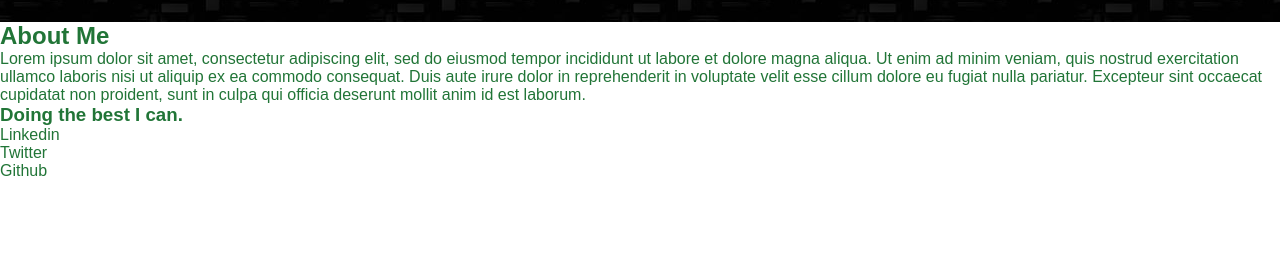
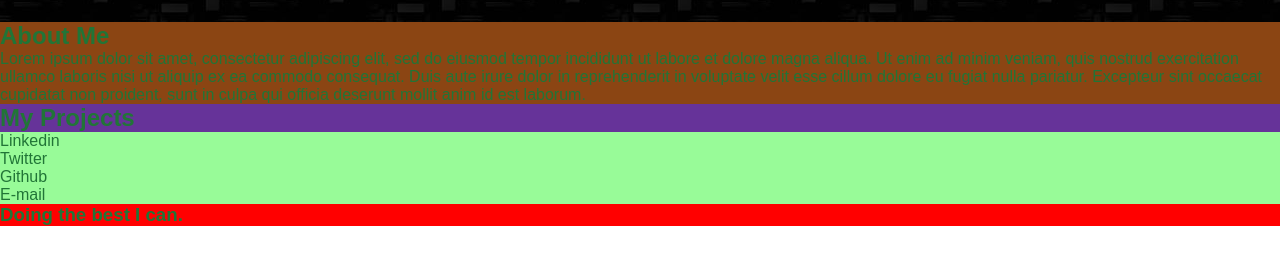
Before and after one commit to AnAon4/Portfolio-Michael-Wright, a plain HTML site: page index.html in a window 1280 px wide. Shown: the part 118-382 px from the top of the page. Drawn offline with Linux system fonts and the light colour scheme.

Commit message:
skeleton for html sections

```diff
--- a/assets/css/style.css
+++ b/assets/css/style.css
@@ -59,3 +59,19 @@ header nav ul li a:hover {
     color: var(--primary-color);
     font-weight: 700;
 }
+
+.about-me {
+    background: saddlebrown;
+}
+
+.my-projects {
+    background: rebeccapurple;
+}
+
+.contact-me {
+    background: palegreen;
+}
+
+footer{
+    background: red;
+}
--- a/index.html
+++ b/index.html
@@ -26,30 +26,35 @@
         </nav>
     </header>
 
-    <article id="about-me">
+    <article id="about-me" class="about-me">
         <h2>About Me</h2>
         <p>
-            Lorem ipsum dolor sit amet, consectetur adipiscing elit, sed do eiusmod tempor incididunt ut labore et dolore magna aliqua. Ut enim ad minim veniam, quis nostrud exercitation ullamco laboris nisi ut aliquip ex ea commodo consequat. Duis aute irure dolor in reprehenderit in voluptate velit esse cillum dolore eu fugiat nulla pariatur. Excepteur sint occaecat cupidatat non proident, sunt in culpa qui officia deserunt mollit anim id est laborum.
+            Lorem ipsum dolor sit amet, consectetur adipiscing elit, sed do eiusmod tempor incididunt ut labore et
+            dolore magna aliqua. Ut enim ad minim veniam, quis nostrud exercitation ullamco laboris nisi ut aliquip ex
+            ea commodo consequat. Duis aute irure dolor in reprehenderit in voluptate velit esse cillum dolore eu fugiat
+            nulla pariatur. Excepteur sint occaecat cupidatat non proident, sunt in culpa qui officia deserunt mollit
+            anim id est laborum.
         </p>
     </article>
 
-    <section id="my-projects">
-        <h2></h2>
+    <section id="my-projects" class="my-projects">
+        <h2>My Projects</h2>
     </section>
 
-    <section>
+    <section id="contact-me" class="contact-me">
         <h2></h2>
+        <div class="social">
+            <ul>
+                <li>Linkedin</li>
+                <li>Twitter</li>
+                <li>Github</li>
+                <li>E-mail</li>
+            </ul>
+        </div>
     </section>
 
     <footer>
-       <h3>Doing the best I can.</h3>
-       <div class="social">
-           <ul>
-               <li>Linkedin</li>
-               <li>Twitter</li>
-               <li>Github</li>
-           </ul>
-       </div>
+        <h3>Doing the best I can.</h3>
     </footer>
 
 </body>
```
